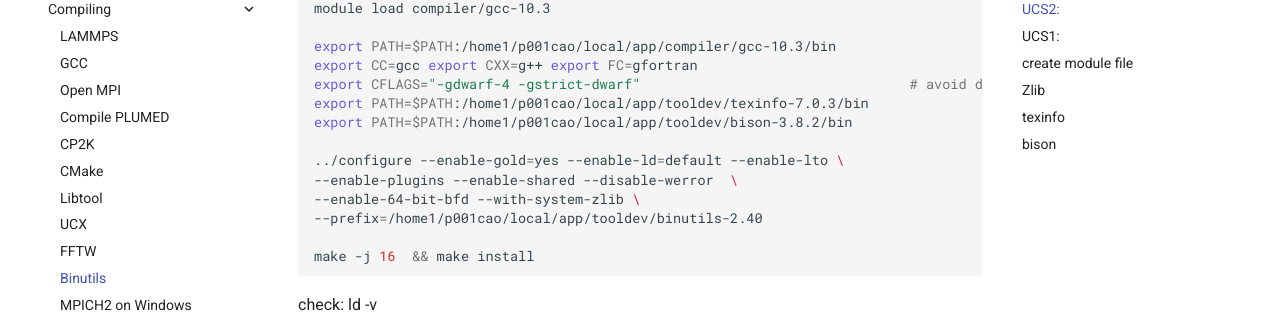
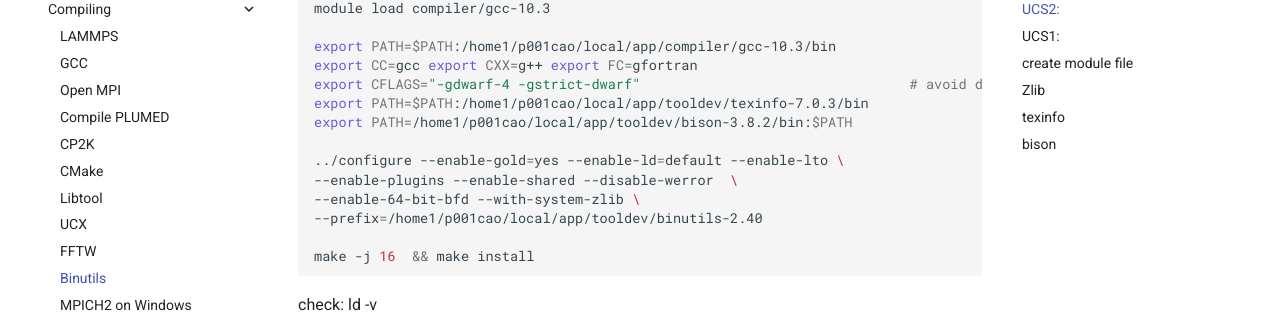
Before and after one commit to thangckt/thangckt.github.io, an MkDocs documentation site: the page built from docs/cluster/compiling/8_binutils_linker.md, in a window 1280 px wide and 900 px high, scrolled down 609 px. Shown: the part 147-460 px from the top of the window. Built offline with MkDocs 1.6.1 and Material for MkDocs 9.7.7, drawn with Linux system fonts in a browser that asks for light colours; the version menu is left out.

```diff
--- a/docs/cluster/compiling/8_binutils_linker.md
+++ b/docs/cluster/compiling/8_binutils_linker.md
@@ -33,7 +33,7 @@ export PATH=$PATH:/home1/p001cao/local/app/compiler/gcc-10.3/bin
 export CC=gcc export CXX=g++ export FC=gfortran
 export CFLAGS="-gdwarf-4 -gstrict-dwarf"                                 # avoid dwarf5 error
 export PATH=$PATH:/home1/p001cao/local/app/tooldev/texinfo-7.0.3/bin
-export PATH=$PATH:/home1/p001cao/local/app/tooldev/bison-3.8.2/bin
+export PATH=/home1/p001cao/local/app/tooldev/bison-3.8.2/bin:$PATH
 
 ../configure --enable-gold=yes --enable-ld=default --enable-lto \
 --enable-plugins --enable-shared --disable-werror  \
```
